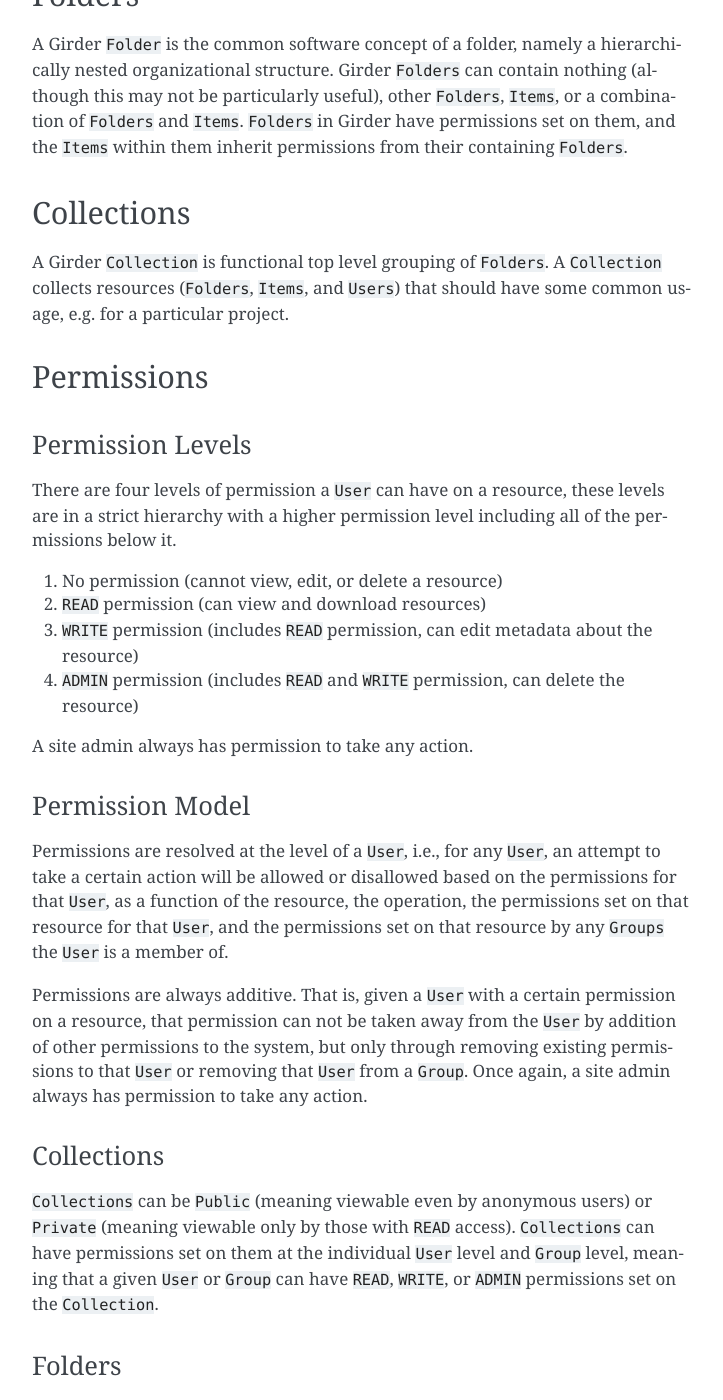
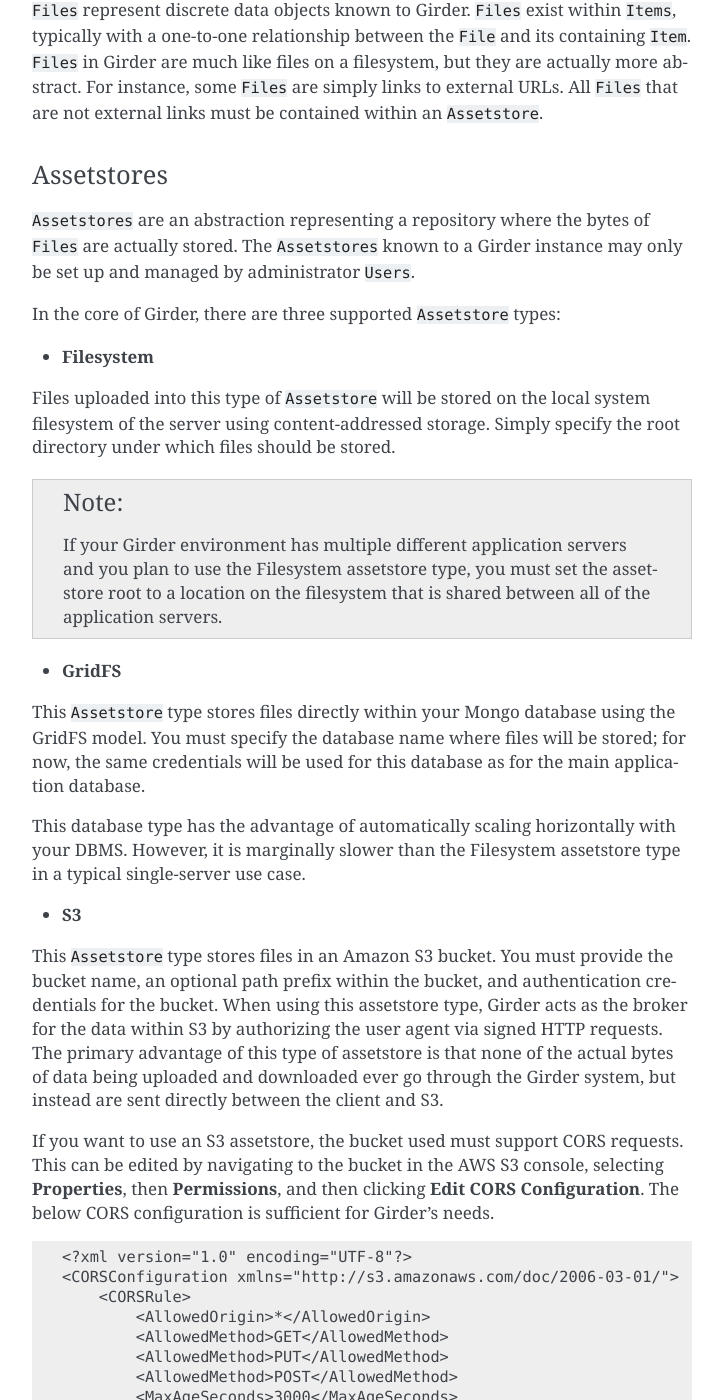
Before and after one commit to girder/girder, a Sphinx documentation site: the page built from docs/user-guide.rst, in a window 1280 px wide and 1400 px high, scrolled down 1290 px. Shown: the whole window, without its empty margins (388-1111 px from the left). Built offline with Sphinx 7.4.7, drawn with Linux system fonts in a browser that asks for light colours; some of the changed text lies outside the part shown.

Commit message:
refs #164. Write docs about assetstores, including S3 assetstores.
- Reorganized some API docs that were out of place
- Fixed TOC bug
- User guide docs about Files
- Added first-steps guide in installation instructions

```diff
--- a/docs/user-guide.rst
+++ b/docs/user-guide.rst
@@ -1,5 +1,5 @@
 Girder User's Guide
-===================
+*******************
 
 Girder is a Data Management Toolkit.  It is a complete back-end (server side) technology that can be used with other applications via its RESTful API, or it can be used via its own front-end (client side web pages and JavaScript).
 
@@ -37,6 +37,77 @@
 A Girder ``Item`` is an atomic file (cannot be separated into smaller parts within Girder).  This could be a collection of files (or tar, zip, etc), but from Girder's persective it is considered an atomic file.  ``Items`` in Girder live in exactly one ``Folder``.  ``Items`` in Girder do not have permissions set on them, they inherit permissions by virtue of living in a ``Folder`` (which has permissions set on it).
 
 A Girder ``Item`` can contain any number of arbitrary key/value pairs, termed metadata.  Metadata keys must be strings and must never contain a period ('.') or begin with a dollar sign ('$').  Metadata values can be anything, including strings, numeric values, and even arbitrary JSON objects.
+
+Files
+-----
+
+``Files`` represent discrete data objects known to Girder. ``Files`` exist within ``Items``, typically with a
+one-to-one relationship between the ``File`` and its containing ``Item``. ``Files`` in Girder are much like
+files on a filesystem, but they are actually more abstract. For instance, some ``Files`` are simply links
+to external URLs. All ``Files`` that are not external links must be contained within an ``Assetstore``.
+
+
+.. _assetstores:
+
+Assetstores
+-----------
+
+``Assetstores`` are an abstraction representing a repository where the bytes of ``Files`` are
+actually stored. The ``Assetstores`` known to a Girder instance may only be set up and
+managed by administrator ``Users``.
+
+In the core of Girder, there are three supported ``Assetstore`` types:
+
+* **Filesystem**
+
+Files uploaded into this type of ``Assetstore`` will be stored on the local system
+filesystem of the server using content-addressed storage. Simply specify the root
+directory under which files should be stored.
+
+.. note:: If your Girder environment has multiple different application servers
+   and you plan to use the Filesystem assetstore type, you must set the assetstore
+   root to a location on the filesystem that is shared between all of the application
+   servers.
+
+* **GridFS**
+
+This ``Assetstore`` type stores files directly within your Mongo database using
+the GridFS model. You must specify the database name where files will be stored;
+for now, the same credentials will be used for this database as for the main
+application database.
+
+This database type has the advantage of automatically scaling horizontally with
+your DBMS. However, it is marginally slower than the Filesystem assetstore type
+in a typical single-server use case.
+
+* **S3**
+
+This ``Assetstore`` type stores files in an Amazon S3 bucket. You must provide
+the bucket name, an optional path prefix within the bucket, and authentication
+credentials for the bucket. When using this assetstore type, Girder acts as the
+broker for the data within S3 by authorizing the user agent via signed HTTP requests.
+The primary advantage of this type of assetstore is that none of the actual bytes
+of data being uploaded and downloaded ever go through the Girder system, but instead
+are sent directly between the client and S3.
+
+If you want to use an S3 assetstore, the bucket used must support CORS requests.
+This can be edited by navigating to the bucket in the AWS S3 console, selecting
+**Properties**, then **Permissions**, and then clicking **Edit CORS Configuration**.
+The below CORS configuration is sufficient for Girder's needs. ::
+
+    <?xml version="1.0" encoding="UTF-8"?>
+    <CORSConfiguration xmlns="http://s3.amazonaws.com/doc/2006-03-01/">
+        <CORSRule>
+            <AllowedOrigin>*</AllowedOrigin>
+            <AllowedMethod>GET</AllowedMethod>
+            <AllowedMethod>PUT</AllowedMethod>
+            <AllowedMethod>POST</AllowedMethod>
+            <MaxAgeSeconds>3000</MaxAgeSeconds>
+            <ExposeHeader>ETag</ExposeHeader>
+            <AllowedHeader>*</AllowedHeader>
+        </CORSRule>
+    </CORSConfiguration>
+
 
 Folders
 -------
@@ -114,71 +185,3 @@
 ^^^^^^^^^^^^^^^^^
 
 `Users` have ``ADMIN`` access on themselves, and have ``READ`` access on other `Users`.
-
-Usage
-========
-
-Clients
-========
-
-jQuery Plugins
---------------
-
-.. js:function:: $.girderBrowser(cfg)
-
-    :param object cfg: Configuration object
-
-    :param boolean caret: Draw a caret on main menu to indicate dropdown (`true` by
-        default).
-
-    :param string label: The text to display in the main menu dropdown.
-
-    :param string api: The root path to the Girder API (`/api/v1` by default).
-
-    :param function(item,api) selectItem: A function to call when an item is
-        clicked.  It will be passed the item's information and the API root.
-
-    :param function(folder,api) selectFolder: A function to call when a folder
-        is clicked.  It will be passed the folder's information and the API root.
-
-    :param boolean search: Include a search box for gathering general string
-        search results.
-
-    :param function(result,api) selectSearchResult: A function to call when a
-        search result is clicked.  It will be passed the result item's information
-        and the API root.
-
-This plugin creates a Bootsrap dropdown menu reflecting the current contents of
-a Girder server as accessible by the logged-in user.  The selection on which
-this plugin is invoked should be an ``<li>`` element that is part of a Bootstrap
-navbar.  For example:
-
-.. code-block:: html
-
-    <div class="navbar navbar-default navbar-fixed-top">
-        <div class=navbar-header>
-            <a class=navbar-brand href=/examples>Girder</a>
-        </div>
-
-        <ul class="nav navbar-nav">
-            <li id=girder-browser>
-                <a>Dummy</a>
-            </li>
-        </ul>
-    </div>
-
-Then, in a JavaScript file:
-
-.. code-block:: javascript
-
-    $("#girder-browser").girderBrowser({
-        // Config options here
-        //     .
-        //     .
-        //     .
-    });
-
-The anchor text "dummy" in the example HTML will appear in the rendered page if
-the plugin fails to execute for any reason.  This is purely a debugging measure
-- since the plugin empties the target element before it creates the menu, the
-anchor tag (or any other content) is not required.
```
Also changed, not shown: docs/api-docs.rst (+69 -0 lines), docs/installation.rst (+20 -0 lines).
